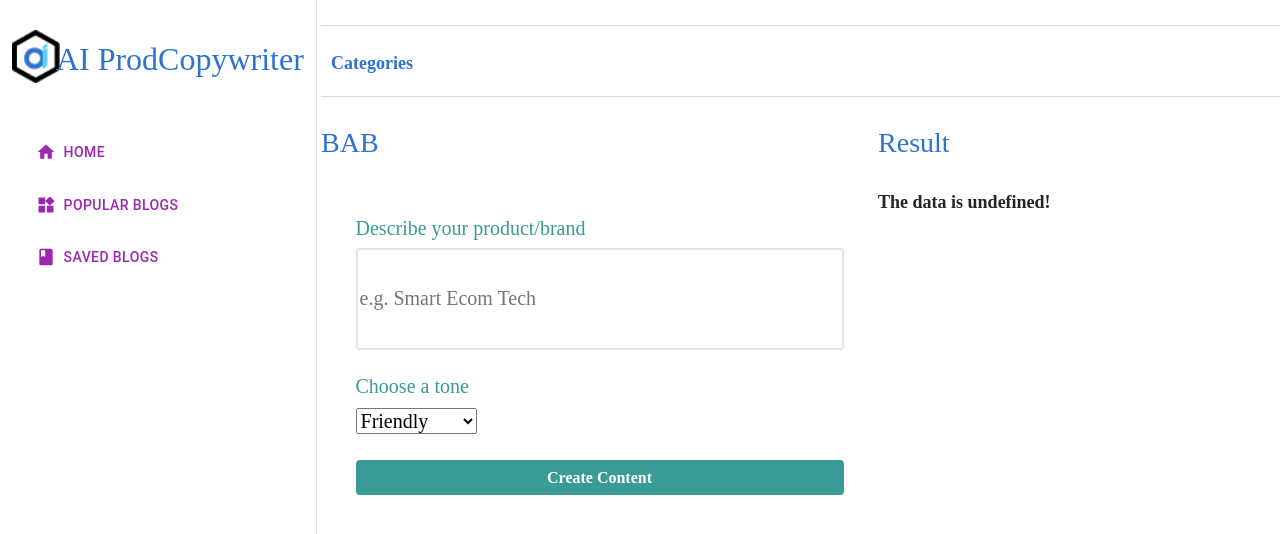
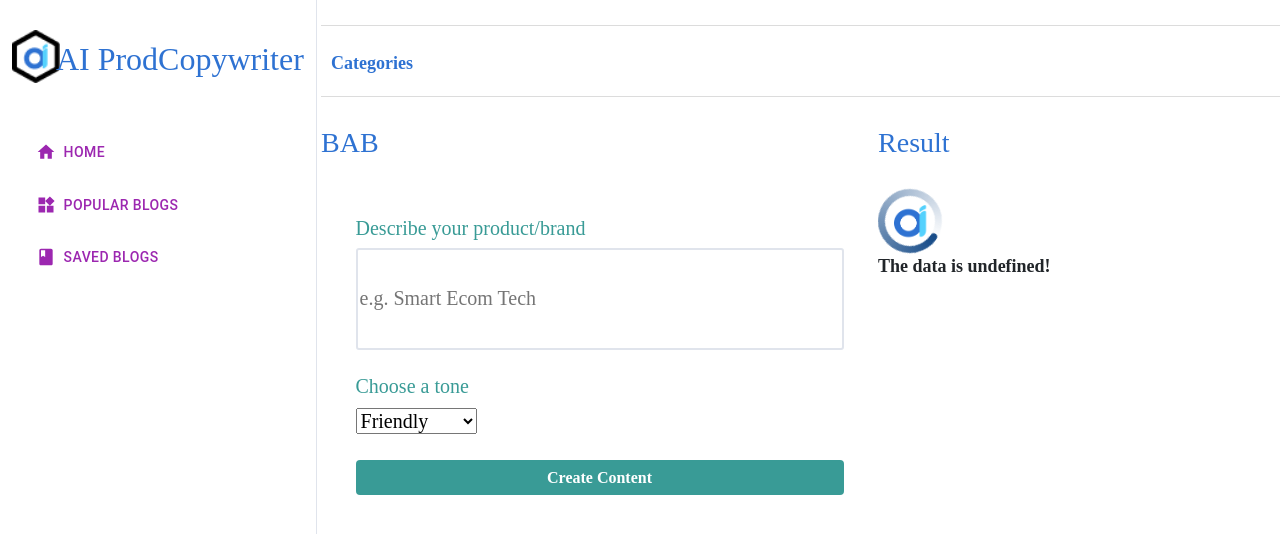
Before and after one commit to Global-e-brand/AIProdcopywriter, a React (Create React App) app in the folder frontend/: page /bab in a window 1280 px wide. Shown: the top 534 px of the page. Built offline with nearby package versions, Linux system fonts and the light colour scheme; the HTML template or start-up script is replaced by a standard one.

Commit message:
added a loader

```diff
--- a/frontend/src/assets/index.js
+++ b/frontend/src/assets/index.js
@@ -1 +1,2 @@
 export { default as logo } from "../assets/Logo.png";
+export { default as loader } from "../assets/loader.png";
--- a/frontend/src/components/Form/Dummy.jsx
+++ b/frontend/src/components/Form/Dummy.jsx
@@ -1,5 +1,6 @@
 import React, { useState } from "react";
 import "./form.css";
+import Loader from "../loader/loader";
 
 function Dummy(props) {
   const [tone, setTone] = useState("");
@@ -15,6 +16,7 @@ function Dummy(props) {
         "Content-Type": "application/json",
       },
       body: JSON.stringify({
+        path: props.path,
         category: props.category,
         inputOneBool: props.inputOne,
         inputTwoBool: props.inputTwo,
@@ -104,10 +106,11 @@ function Dummy(props) {
         <div className="category_name">
           <h3>Result</h3>
         </div>
+        <Loader />
         {/* {console.log(data)} */}
-        {data != undefined ? (
+        {data !== undefined ? (
           data.map((item) => {
-            return <h4>{item.text}</h4>;
+            return <h4>{item.text.trim()}</h4>;
           })
         ) : (
           <>The data is undefined!</>
--- /dev/null
+++ b/frontend/src/components/loader/loader.css
@@ -0,0 +1,74 @@
+.loader {
+  display: block;
+  position: relative;
+  height: 64px;
+  width: 64px;
+}
+
+.loader img {
+  position: absolute;
+  top: 0;
+  left: 0;
+  bottom: 0;
+  right: 0;
+  margin: auto;
+  height: 32px;
+  width: 32px;
+}
+
+.loader span {
+  display: block;
+  position: absolute;
+  top: 0;
+  left: 0;
+  bottom: 0;
+  right: 0;
+  margin: auto;
+  height: 64px;
+  width: 64px;
+  background: conic-gradient(rgba(21, 74, 135, 1), transparent);
+  border-radius: 50%;
+  -webkit-animation: spin 1.5s linear infinite;
+  animation: spin 1.5s linear infinite;
+}
+
+@-webkit-keyframes spin {
+  100% {
+    -webkit-transform: rotate(-360deg);
+  }
+}
+
+@keyframes spin {
+  100% {
+    transform: rotate(-360deg);
+  }
+}
+
+.loader span::before {
+  content: "";
+  position: absolute;
+  top: 0;
+  left: 0;
+  bottom: 0;
+  right: 0;
+  margin: auto;
+  width: 77%;
+  height: 77%;
+  border-radius: 50%;
+  background-color: white;
+}
+
+.loader span::after {
+  content: "";
+  position: absolute;
+  width: 0.4em;
+  height: 0.4em;
+  top: 0;
+  left: calc(45% - 1px);
+  background: linear-gradient(
+    to right,
+    rgba(21, 74, 135, 1),
+    rgba(27, 79, 138, 1)
+  );
+  border-radius: 100% 100% 100% 100%;
+}
--- /dev/null
+++ b/frontend/src/components/loader/loader.jsx
@@ -0,0 +1,14 @@
+import React from "react";
+import { loader } from "../../assets";
+import "./loader.css";
+
+function Loader() {
+  return (
+    <div className="loader">
+      <span></span>
+      <img src={loader} alt="" />
+    </div>
+  );
+}
+
+export default Loader;
```
Also changed, not shown: frontend/src/assets/loader.png (added).
